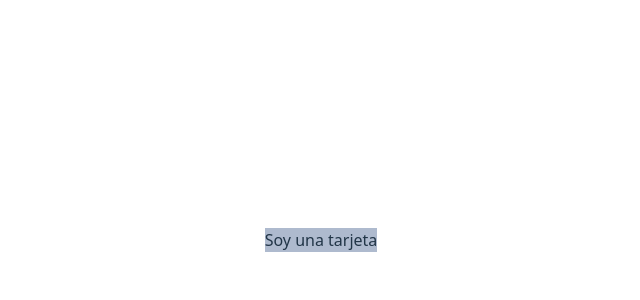
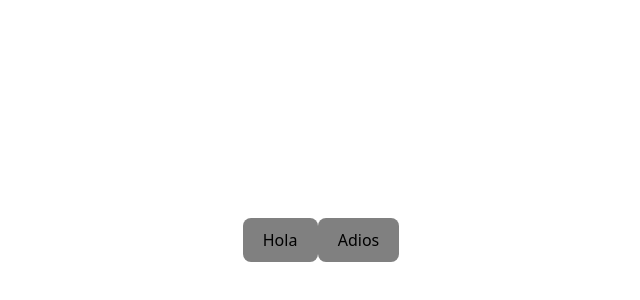
Before and after one commit to felipecoll/react-begins, a React (Vite) app: page / in a window 1280 px wide. Shown: the part 160-460 px from the top of the page, without its empty margins (319-959 px from the left). Built offline with nearby package versions, Linux system fonts and the light colour scheme.

Commit message:
Estilos con css, sass y scss y otros

```diff
--- a/package.json
+++ b/package.json
@@ -10,9 +10,12 @@
     "preview": "vite preview"
   },
   "dependencies": {
+    "@tailwindcss/vite": "^4.0.9",
     "react": "^19.0.0",
     "react-dom": "^19.0.0",
-    "sass": "^1.85.1"
+    "sass": "^1.85.1",
+    "styled-components": "^6.1.15",
+    "tailwindcss": "^4.0.9"
   },
   "devDependencies": {
     "@eslint/js": "^9.21.0",
--- a/src/App.jsx
+++ b/src/App.jsx
@@ -1,5 +1,6 @@
 import './App.css'
-import Card from './components/Card/Card'
+import Button from './components/Button/Button'
+// import Card from './components/Card/Card'
 //import CounterWithEffect from './components/CounterWithEffect'
 //import NameForm from './components/nameForm'
 //import ToggleButton from './components/ToggleButton'
@@ -13,7 +14,9 @@ function App() {
   return (
     <>
       <section>
-        <Card />
+        <Button>Hola</Button>
+        <Button>Adios</Button>
+        {/* <Card /> */}
         {/* <CounterWithEffect /> */}
         {/* <h2>Form </h2>
         <NameForm/> */}
--- /dev/null
+++ b/src/components/Button/Button.jsx
@@ -0,0 +1,15 @@
+import styled from 'styled-components';
+
+const Button = ({ children, blue }) => {
+  return (
+    <StyledButton blue={blue}>
+      {children}
+    </StyledButton>
+  );
+};
+
+const StyledButton = styled.button`
+  background-color: ${props => props.blue ? 'blue' : 'grey'};
+`;
+
+export default Button;
```
Also changed, not shown: 1 other file (tests, documents, lock files or other folders).
